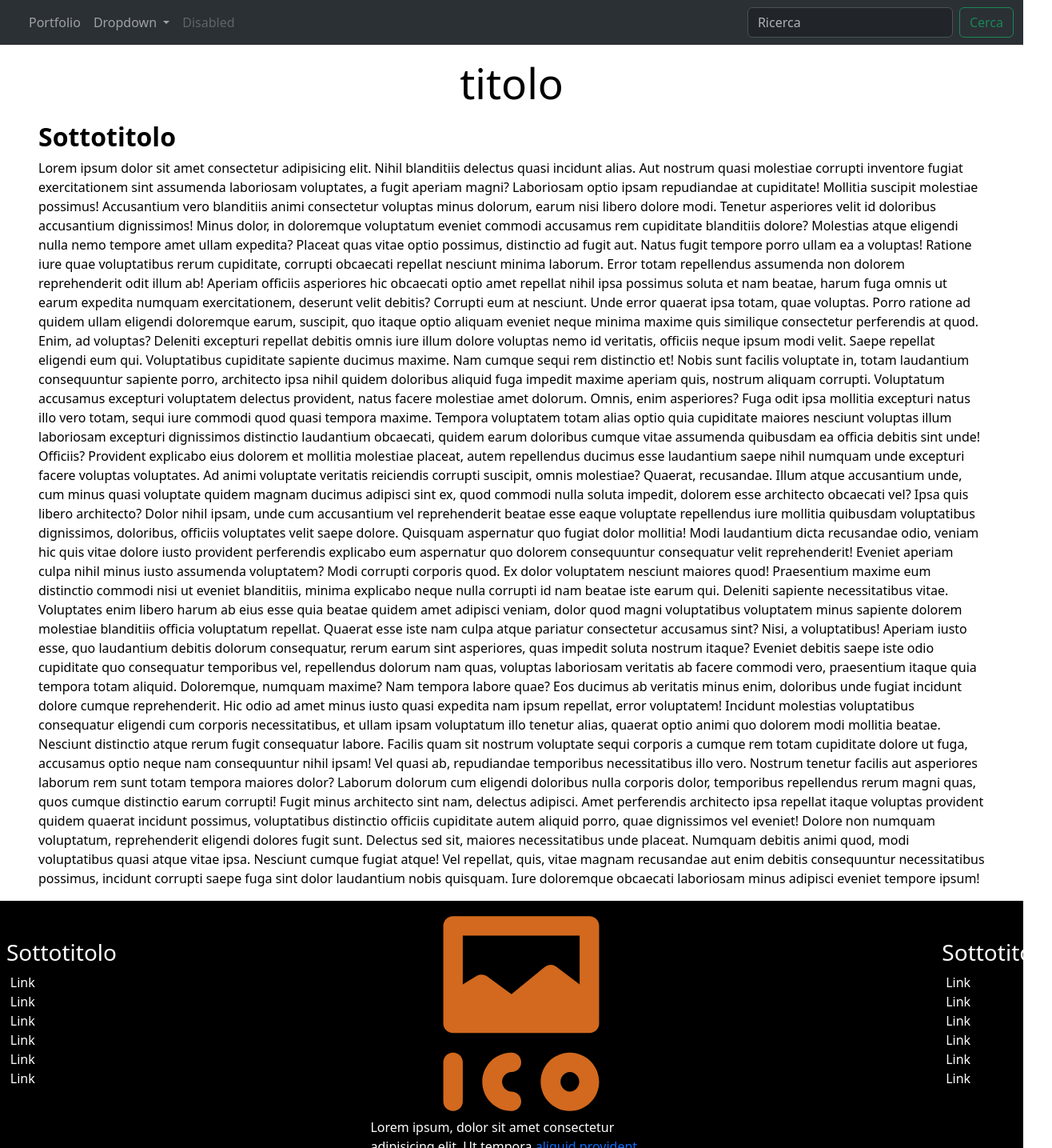
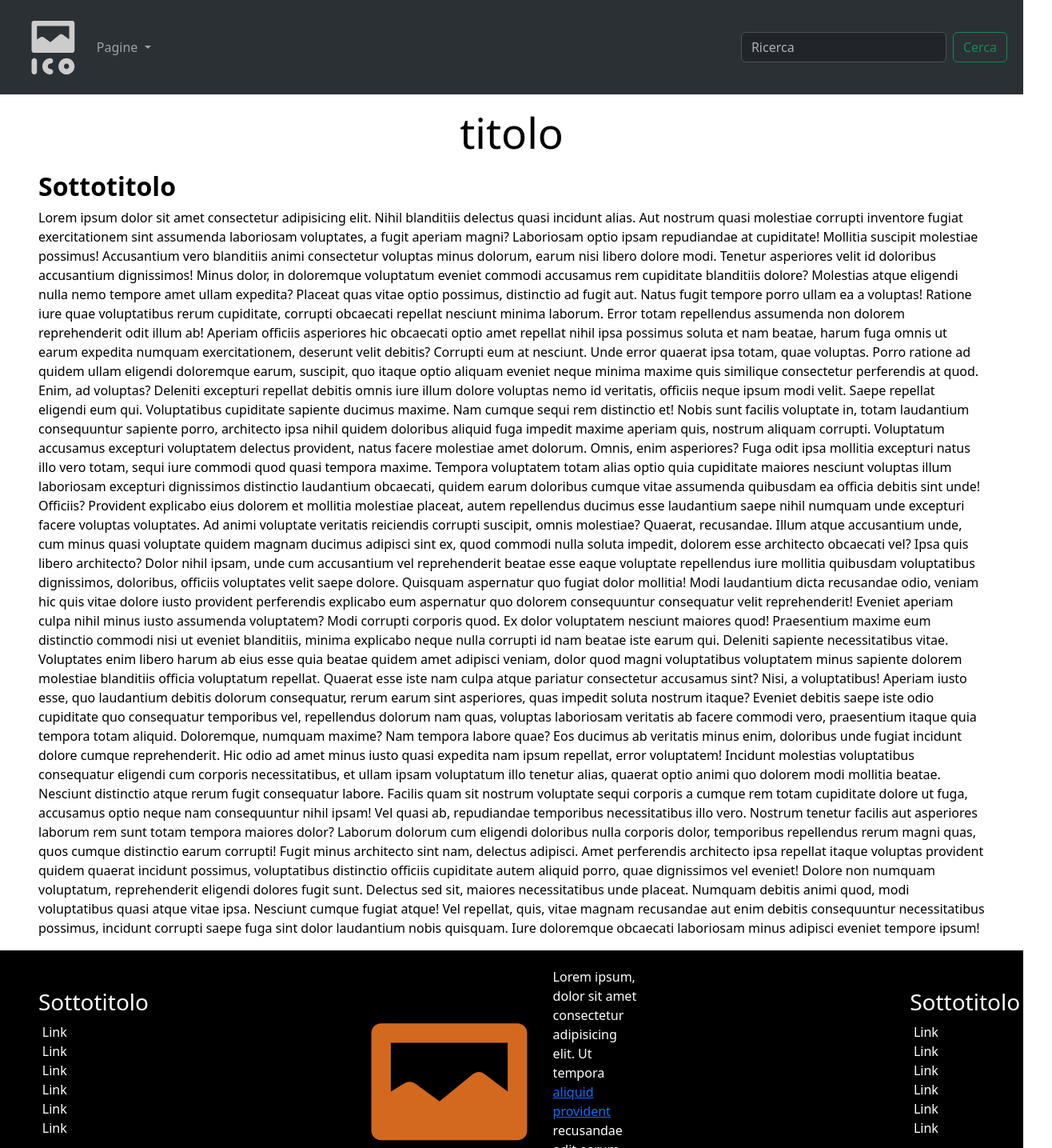
Before and after one commit to Luca-Rubino/vite-boolfolio, a Vue app: page / in a window 1280 px wide. Shown: the top 1435 px of the page at 80% size, 1316 px wide, since content can reach past the window. Built offline with nearby package versions, Linux system fonts and the light colour scheme.

Commit message:
Correction of padding and margin measurements in the main and footer

```diff
--- a/src/components/Footer.vue
+++ b/src/components/Footer.vue
@@ -32,11 +32,11 @@ import Logo from './icons/Favicon.vue';
       </article>
 
       <article>
-        <ul>
+        <ul class="d-flex align-items-center">
           <li>
             <Logo alt="Image-logo" />
           </li>
-          <li>
+          <li class="">
             <p>
               Lorem ipsum, dolor sit amet consectetur adipisicing elit. Ut tempora <a href="/">aliquid provident</a>
               recusandae odit earum quia maiores expedita, eligendi ad <a href="/">dolorum odio</a> debitis sequi
@@ -85,7 +85,7 @@ import Logo from './icons/Favicon.vue';
 footer {
   background-color: black;
   color: white;
-  padding: 1rem .5rem .3rem;
+  padding: 1rem 3rem .3rem;
 
   section {
     display: flex;
@@ -130,12 +130,8 @@ footer {
 
     article:nth-child(2) {
       ul {
-        display: flex;
-        flex-direction: column;
-        align-items: center;
-
         li {
-          display: flex;
+          align-items: center;
 
           svg {
             padding: .2rem;
@@ -152,7 +148,7 @@ footer {
 
     article:nth-child(3) {
       ul {
-        padding-left: 333px;
+        padding-left: 26vw;
       }
     }
   }
--- a/src/components/Nav.vue
+++ b/src/components/Nav.vue
@@ -3,46 +3,70 @@ import Logo from './icons/Favicon.vue';
 </script>
 <template>
   <nav class="navbar navbar-expand-lg bg-body-tertiary">
-      <div class="container-fluid">
-          <a class="navbar-brand" href="/">
-              <Logo alt='logo-site'/>
-          </a>
-          <button class="navbar-toggler" type="button" data-bs-toggle="collapse" data-bs-target="#navbarSupportedContent" aria-controls="navbarSupportedContent" aria-expanded="false" aria-label="Toggle navigation">
-          <span class="navbar-toggler-icon"></span>
-          </button>
-          <div class="collapse navbar-collapse" id="navbarSupportedContent">
-          <ul class="navbar-nav me-auto mb-2 mb-lg-0">
-              <li class="nav-item">
-              <a class="nav-link" href="/">Portfolio</a>
-              </li>
+    <section class="container-fluid">
+      <article class="collapse navbar-collapse" id="navbarSupportedContent">
+        <ul class="navbar-nav d-flex me-auto mb-2 mb-lg-0">
+          <li class="nav-item"><a class="nav-link" href="/">
+              <Logo alt='logo-site' />
+            </a></li>
+
           <li class="nav-item dropdown">
             <a class="nav-link dropdown-toggle" href="#" role="button" data-bs-toggle="dropdown" aria-expanded="false">
-                  Dropdown
+              pagine
             </a>
+
             <ul class="dropdown-menu">
-                  <li><a class="dropdown-item" href="#">Action</a></li>
-                  <li><a class="dropdown-item" href="#">Another action</a></li>
-                  <li><hr class="dropdown-divider"></li>
-                  <li><a class="dropdown-item" href="#">Something else here</a></li>
+              <li><a class="dropdown-item" href="/">chi sono</a></li>
+              <li><a class="dropdown-item" href="/">portfolio</a></li>
+              <li>
+                <hr class="dropdown-divider">
+              </li>
+              <li><a class="dropdown-item" href="/">curriculumVitee</a></li>
             </ul>
           </li>
+
           <li class="nav-item">
-              <a class="nav-link disabled" aria-disabled="true">Disabled</a>
+            <!-- <a class="nav-link disabled" aria-disabled="true">Disabled</a> -->
           </li>
         </ul>
+
         <form class="d-flex" role="search">
           <input class="form-control me-2" type="search" placeholder="Ricerca" aria-label="Search">
           <button class="btn btn-outline-success" type="submit">cerca</button>
         </form>
-          </div>
-      </div>
+      </article>
+    </section>
   </nav>
 </template>
 
 <style lang="scss" scoped>
+nav {
+  padding: .8rem .5rem;
+
+  section {
+    article {
+      ul {
+        align-items: center;
+
+        li {
+          a {
+            text-transform: capitalize;
+
+            svg {
+              width: 6vw;
+              padding: .3rem;
+              filter: invert(.8);
+            }
+          }
+        }
+      }
+
       form {
         button {
           text-transform: capitalize;
         }
       }
+    }
+  }
+}
 </style>
```
Lines whose indentation alone changed are shown as unchanged.
